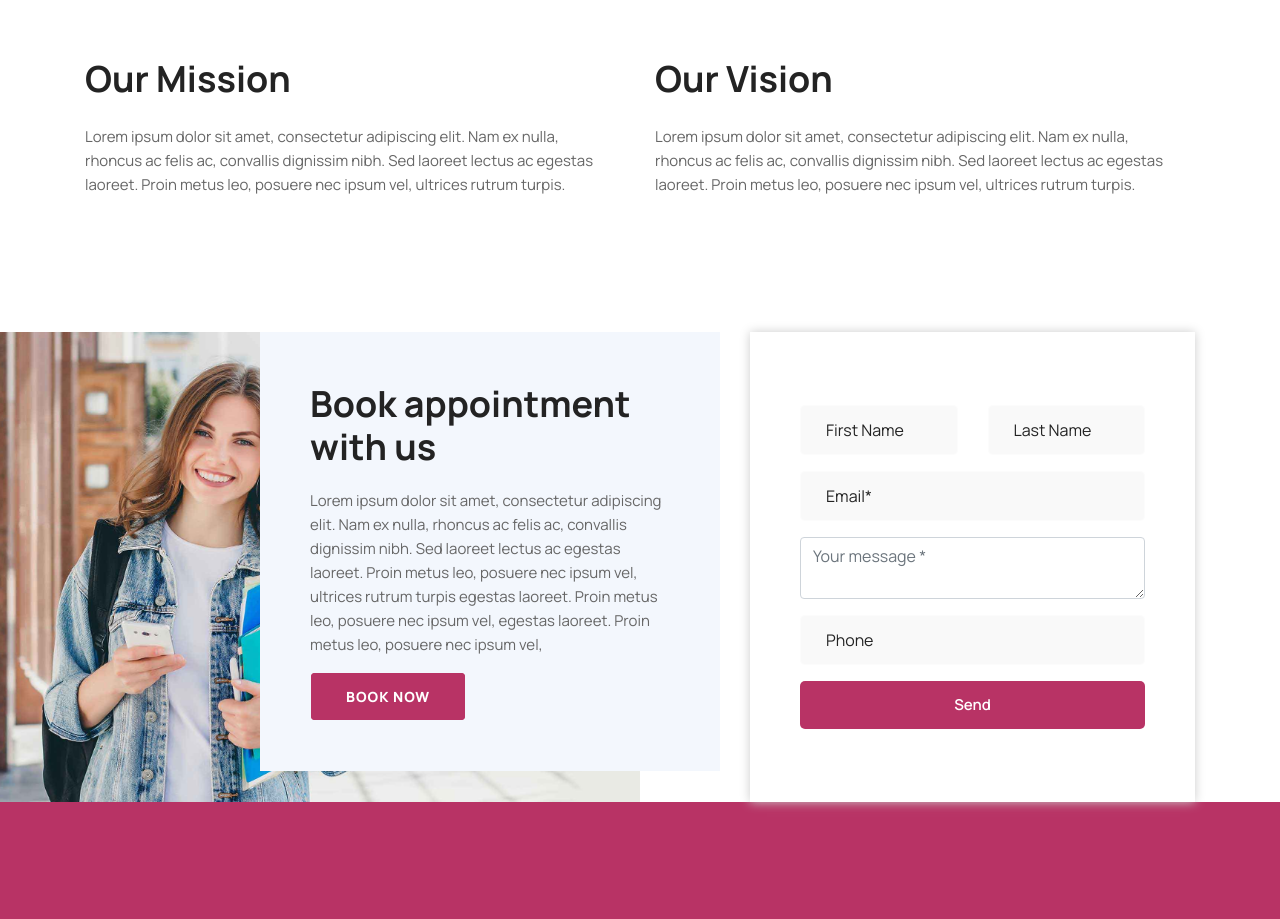
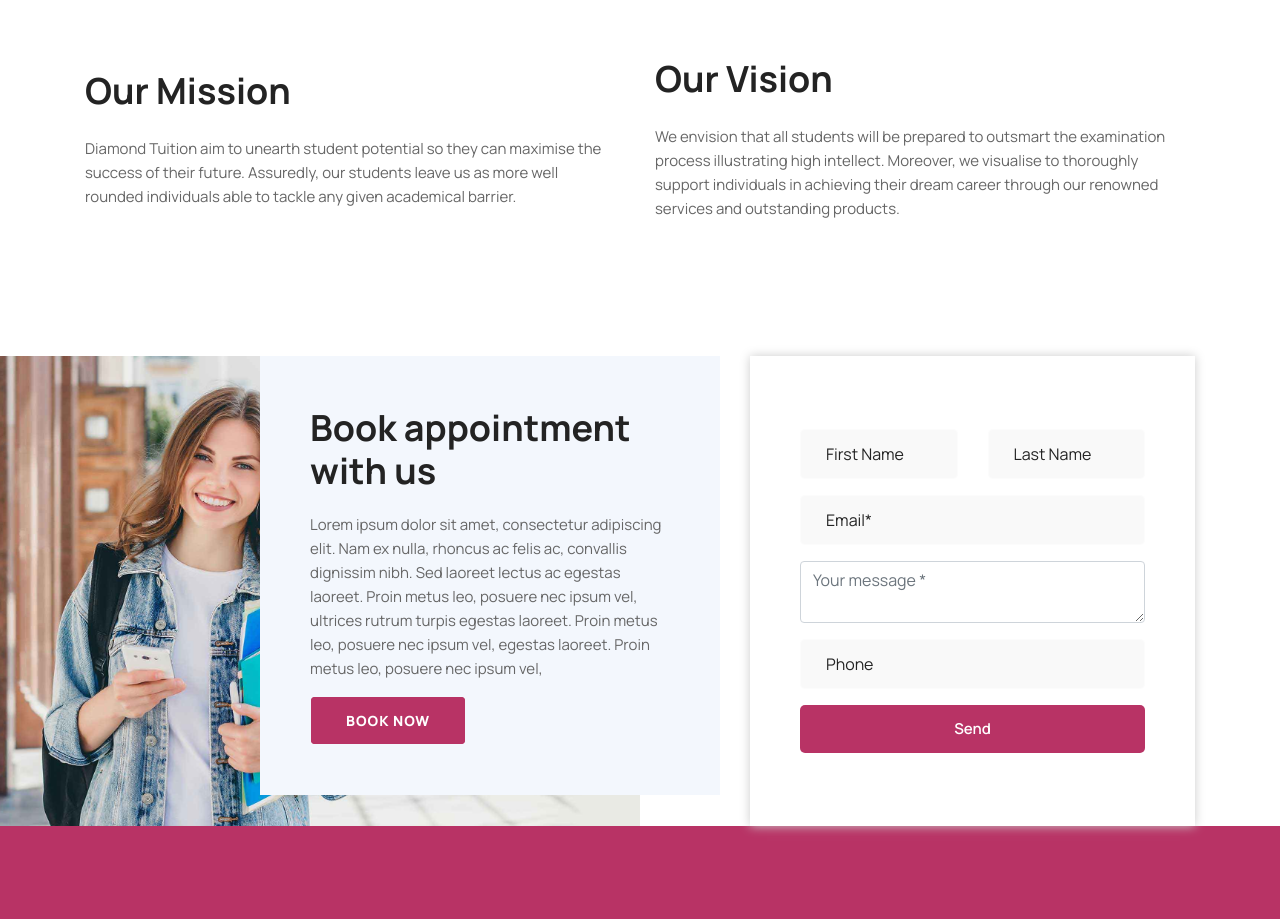
Before and after one commit to uncleejay/diatut, a plain HTML site: page about-us.html in a window 1280 px wide. Shown: the part 1280-2199 px from the top of the page. Drawn offline with Linux system fonts and the light colour scheme.

Commit message:
added mision and vision statement

```diff
--- a/about-us.html
+++ b/about-us.html
@@ -168,7 +168,7 @@
                             Our Mission
                         </h2>
                         <p>
-                            Lorem ipsum dolor sit amet, consectetur adipiscing elit. Nam ex nulla, rhoncus ac felis ac, convallis dignissim nibh. Sed laoreet lectus ac egestas laoreet. Proin metus leo, posuere nec ipsum vel, ultrices rutrum turpis.
+                            Diamond Tuition aim to unearth student potential so they can maximise the success of their future. Assuredly, our students leave us as more well rounded individuals able to tackle any given academical barrier.
                         </p>
                     </div>
                     <div class="col-lg-6 info">
@@ -176,7 +176,7 @@
                             Our Vision
                         </h2>
                         <p>
-                            Lorem ipsum dolor sit amet, consectetur adipiscing elit. Nam ex nulla, rhoncus ac felis ac, convallis dignissim nibh. Sed laoreet lectus ac egestas laoreet. Proin metus leo, posuere nec ipsum vel, ultrices rutrum turpis.
+                            We envision that all students will be prepared to outsmart the examination process illustrating high intellect. Moreover, we visualise to thoroughly support individuals in achieving their dream career through our renowned services and outstanding products.
                         </p>
                     </div>
 
```
